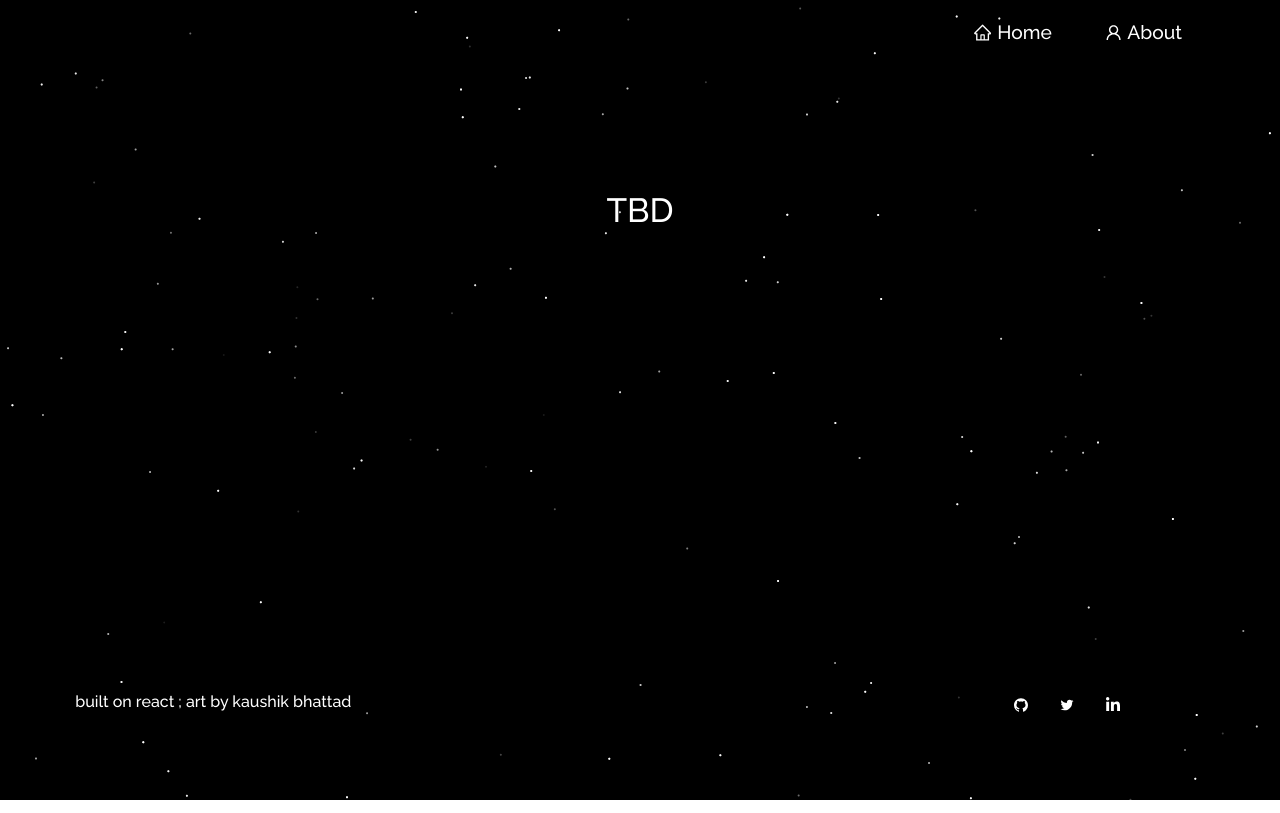
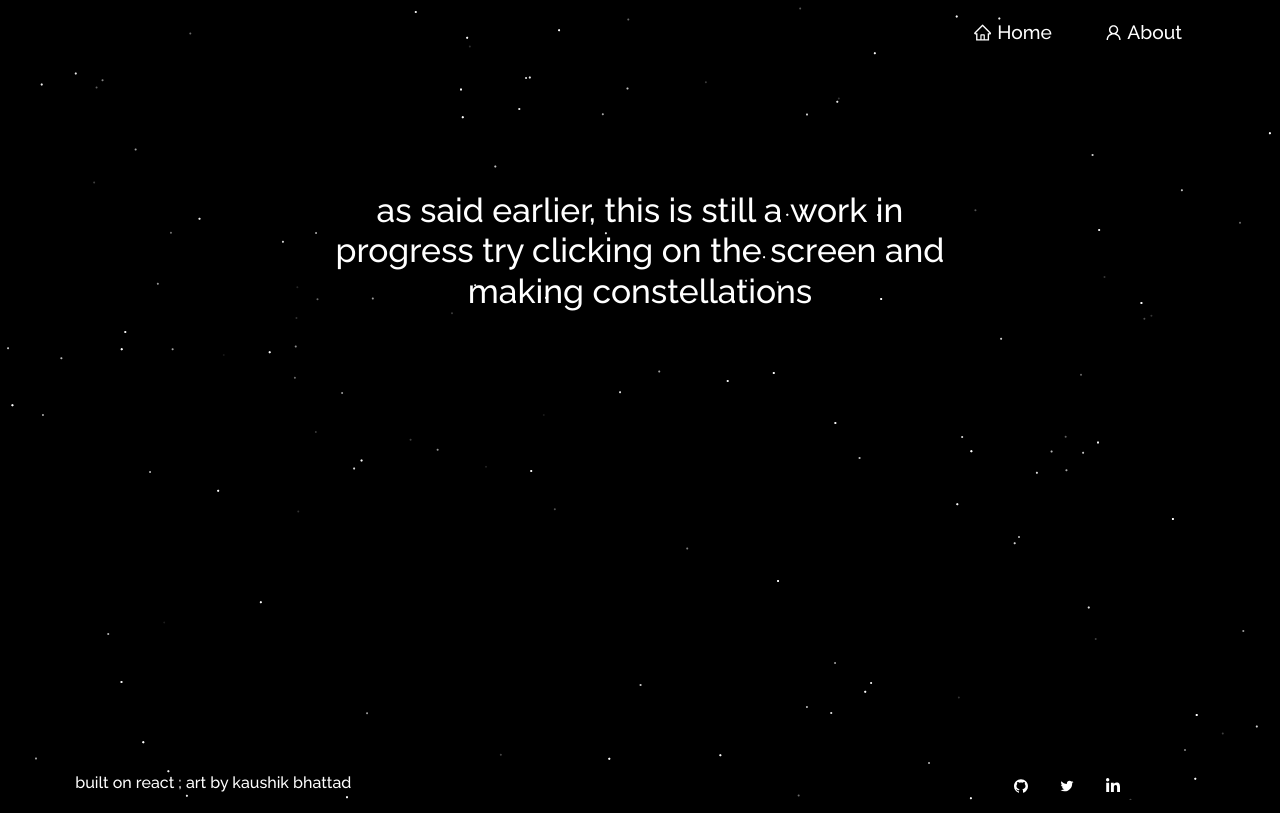
Before and after one commit to nishaant09/portfoliowebsite, a React (Create React App) app: page /about in a window 1280 px wide. Built offline with nearby package versions, Linux system fonts and the light colour scheme.

Commit message:
final changes before pushing-1

```diff
--- a/src/components/About/About.js
+++ b/src/components/About/About.js
@@ -21,7 +21,8 @@ function About() {
             }}
           >
             <h1 style={{ fontSize: "2.1em", paddingBottom: "20px" }}>
-             TBD
+             as said earlier, this is still a work in progress
+             try clicking on the screen and making constellations
             </h1>
             <Aboutcard />
           </Col>
```
